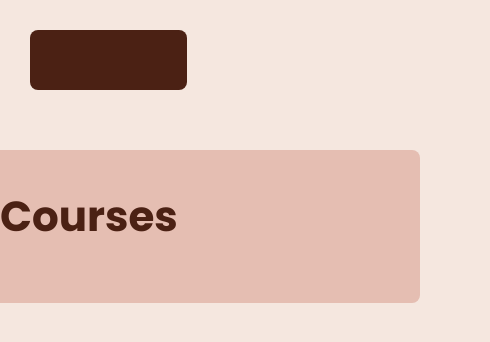
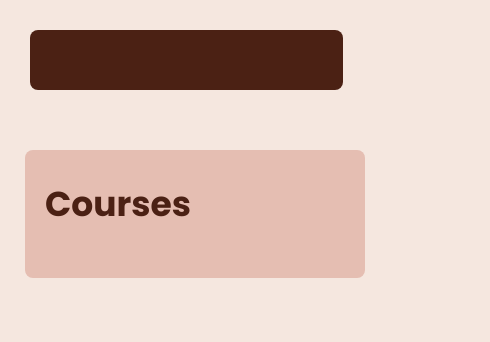
Before and after one commit to codralexandra/MPI-Catalog, a React (Create React App) app in the folder frontend/: page /home-admin in a window 390 px wide. Shown: the top 342 px of the page, 490 px wide, since content can reach past the window. Built offline with nearby package versions, Linux system fonts and the light colour scheme.

Commit message:
SCRUM-118 UI compatible with mobile.

```diff
--- a/frontend/src/Stylesheets/HomePages.css
+++ b/frontend/src/Stylesheets/HomePages.css
@@ -130,3 +130,50 @@ background-color: var(--register-form-button-hover);
 .custom-dialog .MuiButton-root:active {
 background-color: var(--register-form-button-click);
 }
+
+@media (max-width: 600px) {
+    .app-bar {
+        width: 70%;
+        margin: 30px 0 0 30px;
+    }
+
+    .data-wrapper {
+        gap: 20px;
+    }
+
+    .data-container {
+        width: 300px;
+        margin: 30px 30px 30px 30px;
+        font-size:23px;
+    }
+
+    .data-button{
+        font-size:21px;
+    }
+
+
+    .add-button {
+        margin-bottom: 10px;
+        padding: 10px 20px;
+        font-size: 18px;
+    }
+
+    .custom-dialog {
+        padding: 20px;
+    }
+
+    .custom-dialog .MuiDialogTitle-root {
+        font-size: 20px;
+    }
+
+    .custom-dialog .MuiInputBase-input {
+        font-size:15px;
+    }
+    .custom-dialog .MuiInputLabel-root {
+        font-size:15px;
+    }
+
+    .custom-dialog .MuiButton-root {
+        font-size:17px;
+    }
+}
```
